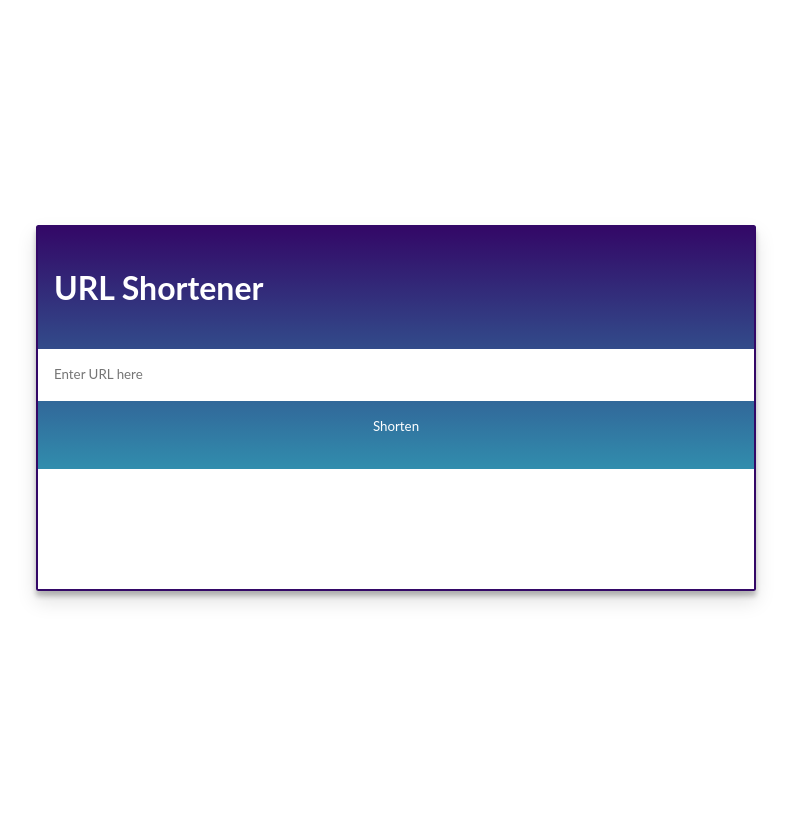
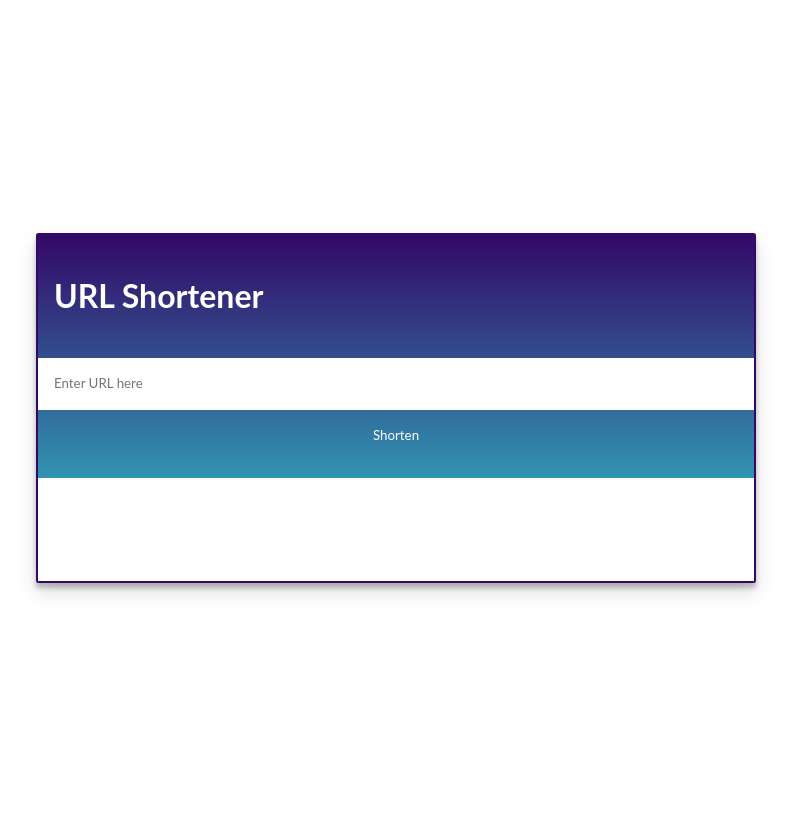
Before and after one commit to tomitokko/django_url_shortner, a Django app: page / in a window 1280 px wide. Shown: the whole page, without its empty margins (244-1035 px from the left). Run offline with Django 3.2, Linux system fonts and the light colour scheme; some libraries are stand-ins or nearby versions.

Commit message:
Update index.html
Made some change :
1. For min-width become 20px
2. made css style for h3 tag
3. Add message when link is ready
4. clear value for input file when button clicked

```diff
--- a/templates/index.html
+++ b/templates/index.html
@@ -66,9 +66,16 @@
 }
 
 section {
-  min-height: 120px;
+  min-height: 20px;
   text-align: center;
   background-color: white;
+}
+
+h3{
+  text-align: center;
+  background-color: transparent;
+  margin: 0px;
+  color: red
 }
 
     </style>
@@ -84,6 +91,7 @@
   </form>
 
   <section id="section"><h2></h2></section>
+  <section><h3></h3></section>
 
 </main>
 
@@ -100,6 +108,8 @@
       },
       success: function(data){
         $('h2').html("www.surls.ga/"+data)
+        $('h3').html("Your Link is Ready")
+        $('#link').val('')
       }
     });
   });
```
